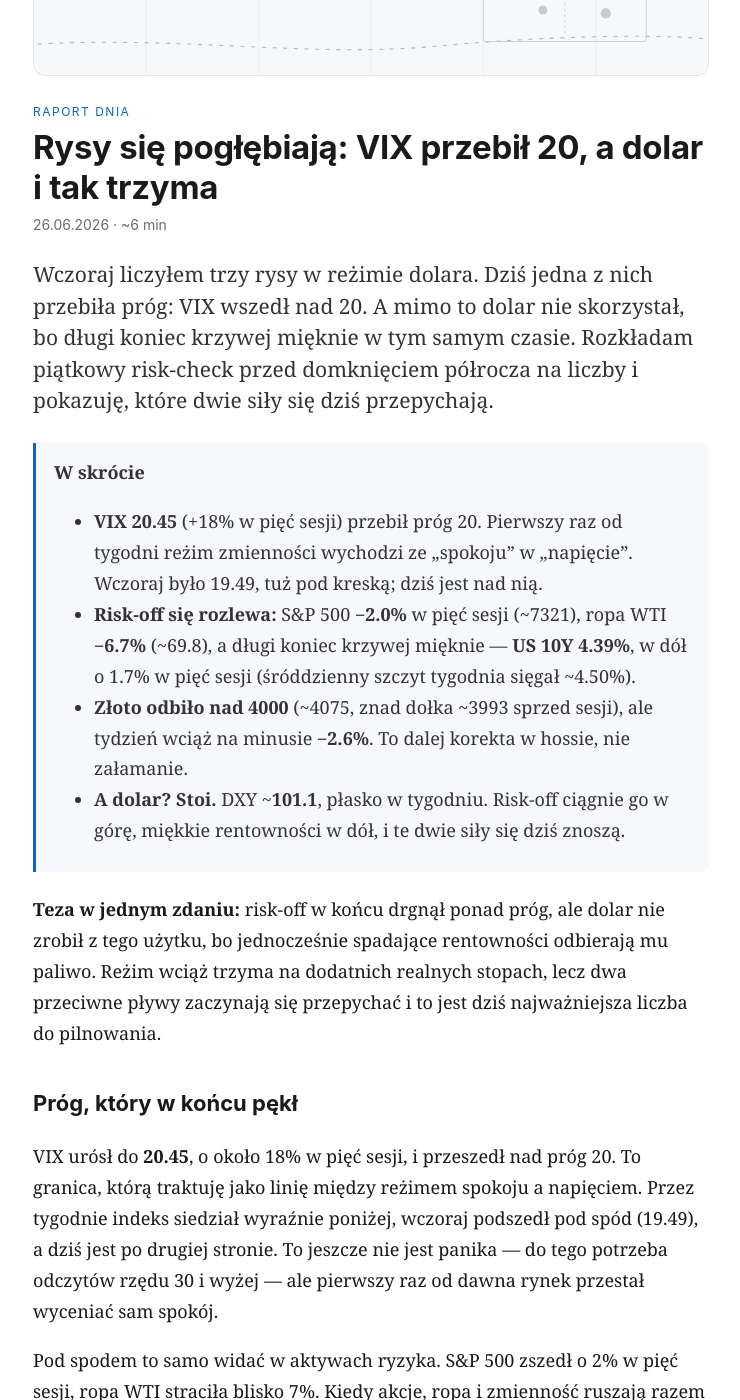
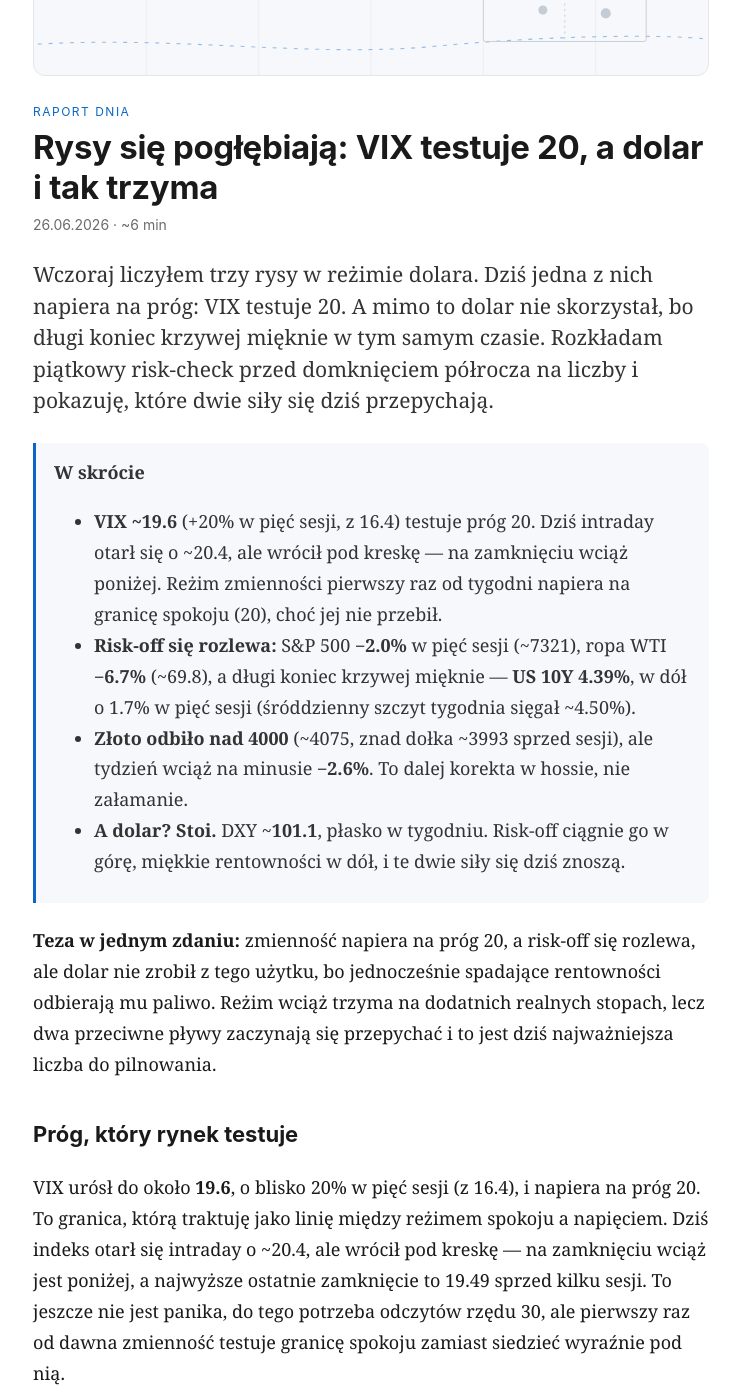
Before and after one commit to rdemb/dlogic-quant, a Jekyll site: the page built from _posts/2026-06-26-rysy-sie-poglebiaja-vix-testuje-20-dolar-trzyma.md, in a window 1280 px wide and 1400 px high, scrolled down 239 px. Shown: the whole window, without its empty margins (269-1009 px from the left). Built offline with Jekyll 4.4.1, drawn with Linux system fonts in a browser that asks for light colours; some of the changed text lies outside the part shown.

Commit message:
Korekta VIX (tresc): testuje 20, nie przebil; liczby z dziennych zamkniec

````diff
--- a/_posts/2026-06-26-rysy-sie-poglebiaja-vix-testuje-20-dolar-trzyma.md
+++ b/_posts/2026-06-26-rysy-sie-poglebiaja-vix-testuje-20-dolar-trzyma.md
@@ -1,8 +1,8 @@
 ---
-title: "Rysy się pogłębiają: VIX przebił 20, a dolar i tak trzyma"
-description: "VIX 20.45 (+18% w 5 sesji) przebija próg risk-off, S&P 500 -2%, ropa -6.7%, US 10Y mięknie do 4.39%. Złoto odbiło nad 4000, a DXY stoi w miejscu. Piątkowy risk-check na zimnych liczbach."
+title: "Rysy się pogłębiają: VIX testuje 20, a dolar i tak trzyma"
+description: "VIX testuje próg 20 (intraday otarł się o 20.4, +20% w 5 sesji), S&P 500 -2%, ropa -6.7%, US 10Y mięknie do 4.39%. Złoto odbiło nad 4000, a DXY stoi w miejscu. Piątkowy risk-check na zimnych liczbach."
 date: 2026-06-26 16:00:00 +0200
-dek: "Wczoraj liczyłem trzy rysy w reżimie dolara. Dziś jedna z nich przebiła próg: VIX wszedł nad 20. A mimo to dolar nie skorzystał, bo długi koniec krzywej mięknie w tym samym czasie. Rozkładam piątkowy risk-check przed domknięciem półrocza na liczby i pokazuję, które dwie siły się dziś przepychają."
+dek: "Wczoraj liczyłem trzy rysy w reżimie dolara. Dziś jedna z nich napiera na próg: VIX testuje 20. A mimo to dolar nie skorzystał, bo długi koniec krzywej mięknie w tym samym czasie. Rozkładam piątkowy risk-check przed domknięciem półrocza na liczby i pokazuję, które dwie siły się dziś przepychają."
 readingTime: 6
 tags: [VIX, risk-off, dolar, DXY, EUR/USD, krzywa dochodowości, rentowności, złoto, S&P 500, reżim rynku, analiza makro, Forex]
 image: /assets/og.png
@@ -11,35 +11,35 @@ cover: risk
 
 > **W skrócie**
 >
-> - **VIX 20.45** (+18% w pięć sesji) przebił próg 20. Pierwszy raz od tygodni reżim zmienności wychodzi ze „spokoju" w „napięcie". Wczoraj było 19.49, tuż pod kreską; dziś jest nad nią.
+> - **VIX ~19.6** (+20% w pięć sesji, z 16.4) testuje próg 20. Dziś intraday otarł się o ~20.4, ale wrócił pod kreskę — na zamknięciu wciąż poniżej. Reżim zmienności pierwszy raz od tygodni napiera na granicę spokoju (20), choć jej nie przebił.
 > - **Risk-off się rozlewa:** S&P 500 **−2.0%** w pięć sesji (~7321), ropa WTI **−6.7%** (~69.8), a długi koniec krzywej mięknie — **US 10Y 4.39%**, w dół o 1.7% w pięć sesji (śróddzienny szczyt tygodnia sięgał ~4.50%).
 > - **Złoto odbiło nad 4000** (~4075, znad dołka ~3993 sprzed sesji), ale tydzień wciąż na minusie **−2.6%**. To dalej korekta w hossie, nie załamanie.
 > - **A dolar? Stoi.** DXY ~**101.1**, płasko w tygodniu. Risk-off ciągnie go w górę, miękkie rentowności w dół, i te dwie siły się dziś znoszą.
 
-**Teza w jednym zdaniu:** risk-off w końcu drgnął ponad próg, ale dolar nie zrobił z tego użytku, bo jednocześnie spadające rentowności odbierają mu paliwo. Reżim wciąż trzyma na dodatnich realnych stopach, lecz dwa przeciwne pływy zaczynają się przepychać i to jest dziś najważniejsza liczba do pilnowania.
+**Teza w jednym zdaniu:** zmienność napiera na próg 20, a risk-off się rozlewa, ale dolar nie zrobił z tego użytku, bo jednocześnie spadające rentowności odbierają mu paliwo. Reżim wciąż trzyma na dodatnich realnych stopach, lecz dwa przeciwne pływy zaczynają się przepychać i to jest dziś najważniejsza liczba do pilnowania.
 
-## Próg, który w końcu pękł
+## Próg, który rynek testuje
 
-VIX urósł do **20.45**, o około 18% w pięć sesji, i przeszedł nad próg 20. To granica, którą traktuję jako linię między reżimem spokoju a napięciem. Przez tygodnie indeks siedział wyraźnie poniżej, wczoraj podszedł pod spód (19.49), a dziś jest po drugiej stronie. To jeszcze nie jest panika — do tego potrzeba odczytów rzędu 30 i wyżej — ale pierwszy raz od dawna rynek przestał wyceniać sam spokój.
+VIX urósł do około **19.6**, o blisko 20% w pięć sesji (z 16.4), i napiera na próg 20. To granica, którą traktuję jako linię między reżimem spokoju a napięciem. Dziś indeks otarł się intraday o ~20.4, ale wrócił pod kreskę — na zamknięciu wciąż jest poniżej, a najwyższe ostatnie zamknięcie to 19.49 sprzed kilku sesji. To jeszcze nie jest panika, do tego potrzeba odczytów rzędu 30, ale pierwszy raz od dawna zmienność testuje granicę spokoju zamiast siedzieć wyraźnie pod nią.
 
 Pod spodem to samo widać w aktywach ryzyka. S&P 500 zszedł o 2% w pięć sesji, ropa WTI straciła blisko 7%. Kiedy akcje, ropa i zmienność ruszają razem w stronę awersji do ryzyka, to nie jest pojedynczy ruch jednej klasy aktywów, tylko zmiana nastawienia.
 
 <figure>
 <svg viewBox="0 0 640 132" font-family="-apple-system,Segoe UI,Roboto,sans-serif" xmlns="http://www.w3.org/2000/svg">
-<text x="12" y="22" font-size="13" fill="#1a1a1a">VIX przebił próg napięcia</text>
+<text x="12" y="22" font-size="13" fill="#1a1a1a">VIX napiera na próg napięcia</text>
 <text x="12" y="40" font-size="10" fill="#9b9b9b">skala 10–30, próg 20</text>
-<circle cx="470" cy="18" r="4" fill="#b9b9b9"/><text x="480" y="22" font-size="10" fill="#9b9b9b">wczoraj</text>
-<circle cx="556" cy="18" r="5" fill="#d64545"/><text x="566" y="22" font-size="10" fill="#9b9b9b">dziś</text>
+<circle cx="450" cy="18" r="4" fill="#b9b9b9"/><text x="460" y="22" font-size="10" fill="#9b9b9b">5 sesji temu</text>
+<circle cx="556" cy="18" r="5" fill="#e0902b"/><text x="566" y="22" font-size="10" fill="#9b9b9b">dziś</text>
 <rect x="180" y="70" width="420" height="6" rx="3" fill="#ececec"/>
 <line x1="180" y1="62" x2="180" y2="84" stroke="#e6e6e6"/><text x="180" y="98" font-size="9" fill="#bcbcbc" text-anchor="middle">10</text>
 <line x1="600" y1="62" x2="600" y2="84" stroke="#e6e6e6"/><text x="600" y="98" font-size="9" fill="#bcbcbc" text-anchor="middle">30</text>
 <line x1="390" y1="58" x2="390" y2="88" stroke="#c9893a" stroke-dasharray="3 3"/><text x="390" y="54" font-size="9" fill="#c9893a" text-anchor="middle">20</text>
-<line x1="379" y1="73" x2="400" y2="73" stroke="#d64545" stroke-width="1.4"/>
-<circle cx="379" cy="73" r="5" fill="#b9b9b9"/><circle cx="400" cy="73" r="6.5" fill="#d64545"/>
-<text x="612" y="77" font-size="11" fill="#d64545" text-anchor="end" font-family="monospace">19.5 → 20.5</text>
-<text x="12" y="124" font-size="10.5" fill="#6b6b6b">Wczoraj pod progiem, dziś nad nim. Reżim zmienności pierwszy raz od tygodni wszedł w „napięcie".</text>
+<line x1="314" y1="73" x2="382" y2="73" stroke="#e0902b" stroke-width="1.4"/>
+<circle cx="314" cy="73" r="5" fill="#b9b9b9"/><circle cx="382" cy="73" r="6.5" fill="#e0902b"/>
+<text x="612" y="77" font-size="11" fill="#c9893a" text-anchor="end" font-family="monospace">16.4 → 19.6</text>
+<text x="12" y="124" font-size="10.5" fill="#6b6b6b">Zmienność w pięć sesji z 16.4 do ~19.6, napiera na próg 20 (intraday otarła się o ~20.4).</text>
 </svg>
-<figcaption>VIX 19.49 → 20.45 w jedną sesję ponad próg 20. Szary punkt to poprzedni odczyt, czerwony dzisiejszy. Próg 20 oddziela u mnie reżim spokoju od napięcia.</figcaption>
+<figcaption>VIX z 16.4 (pięć sesji temu) do ~19.6 dziś, +20%, testuje próg 20. Intraday otarł się o ~20.4, ale wrócił pod kreskę. Szary punkt to odczyt sprzed pięciu sesji, bursztynowy dzisiejszy.</figcaption>
 </figure>
 
 ## Dlaczego dolar nie skorzystał
@@ -54,7 +54,7 @@ To ważne rozróżnienie. Reżim nie pękł, on stoi w klinczu. Fundament wcią
 
 Filary dolara nadal stoją. Realna rentowność dziesięciolatki jest dodatnia, około +0.19% po odjęciu inflacji, więc kapitał wciąż ma powód, żeby siedzieć w dolarowych obligacjach. Carry wobec EBC to +137.5 punktu bazowego, bo Fed siedzi w przedziale 3.50–3.75% przy EBC na 2.25%. DXY trzyma się ponad 100. Dopóki te trzy rzeczy działają, mocny dolar zostaje stanem spoczynku rynku.
 
-Co musiałoby się stać, żeby teza przestała działać? Realna dziesięciolatka schodząca pod zero, bo wtedy znika magnes na kapitał. Krzywa, która zamiast się spłaszczać faktycznie się odwraca. Albo VIX, który z napięcia (20) przechodzi w strach (nad 30). Żaden z tych warunków nie jest dziś spełniony, ale wszystkie trzy są bliżej niż tydzień temu, i właśnie dlatego warto mieć je policzone, zanim urosną.
+Co musiałoby się stać, żeby teza przestała działać? Realna dziesięciolatka schodząca pod zero, bo wtedy znika magnes na kapitał. Krzywa, która zamiast się spłaszczać faktycznie się odwraca. Albo VIX, który zamiast testować 20, faktycznie wchodzi w strach powyżej 30. Żaden z tych warunków nie jest dziś spełniony, ale wszystkie trzy są bliżej niż tydzień temu, i właśnie dlatego warto mieć je policzone, zanim urosną.
 
 ```text
 # reżim dolara — warunek zachowany (4 filary)
@@ -64,7 +64,7 @@ carry    = fed_mid - ecb_rate      # 3.625 - 2.25 = +137.5 bp
 dxy_ok   = dxy > 100               # ~101.1
 
 # rysy (bezpieczniki) — który drgnął
-vix_break = vix > 20               # 20.45  -> TAK, przebity
+vix_test  = vix >= 19.5 and vix < 20  # ~19.6 -> TESTUJE (intraday 20.4, zamkniecie pod kreska)
 risk_off  = sp500_5d < 0 and wti_5d < 0   # -2.0% i -6.7% -> TAK
 ```
 
@@ -72,7 +72,7 @@ risk_off  = sp500_5d < 0 and wti_5d < 0   # -2.0% i -6.7% -> TAK
 
 | Wskaźnik | Wartość | Co mówi |
 |---|---|---|
-| VIX | 20.45 (+18% / 5 sesji) | przebił próg 20, reżim „napięcie" |
+| VIX | ~19.6 (+20% / 5 sesji) | testuje próg 20 (intraday 20.4), wciąż „spokój" tuż pod granicą |
 | S&P 500 | ~7321 (−2.0% / 5 sesji) | aktywa ryzyka miękną |
 | Ropa WTI | ~69.8 (−6.7% / 5 sesji) | niższa premia za ryzyko / inflacja |
 | US 10Y | 4.39% (−1.7% / 5 sesji) | długi koniec schodzi z ~4.50% |
````
